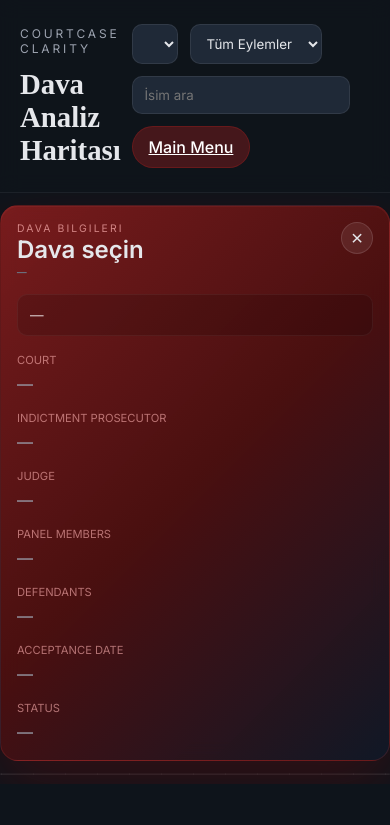
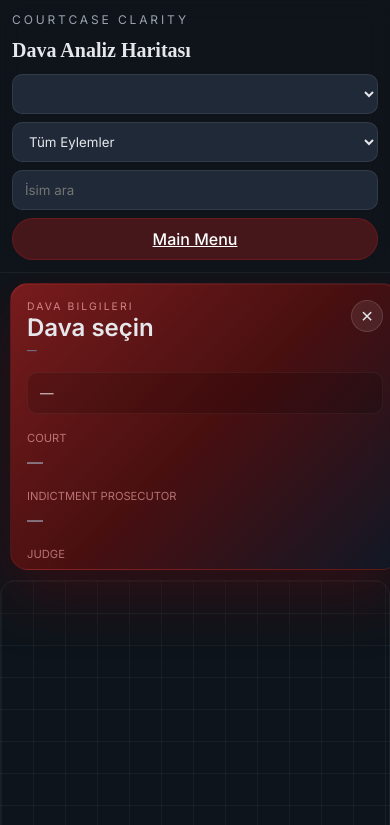
Before and after one commit to zaimogluabdullah51-blip/project5-admin-updatedzip5, a website: page public/en/map.html in a window 390 px wide. Drawn offline with nearby package versions, Linux system fonts and the light colour scheme; no server answers.

Commit message:
Improve mobile map layout and touch hover behavior

```diff
--- a/public/map.css
+++ b/public/map.css
@@ -53,7 +53,7 @@
 
 .canvas-wrap {
   position: relative;
-  height: calc(100vh - 96px);
+  height: calc(100vh - var(--map-topbar-offset));
   overflow: hidden;
 }
 
@@ -1040,15 +1040,50 @@
 }
 
 @media (max-width: 900px) {
+  .map-topbar {
+    flex-direction: column;
+    align-items: stretch;
+    gap: 12px;
+    padding: 12px;
+  }
+
+  .map-topbar h1 {
+    font-size: 1.25rem;
+  }
+
+  .map-controls {
+    display: grid;
+    grid-template-columns: repeat(2, minmax(0, 1fr));
+    gap: 8px;
+    width: 100%;
+  }
+
+  .map-controls > * {
+    min-width: 0;
+    width: 100%;
+  }
+
+  .map-controls .btn,
+  .map-controls select,
+  .map-controls input {
+    min-height: 40px;
+  }
+
+  .map-controls a.btn {
+    grid-column: 1 / -1;
+    text-align: center;
+  }
+
   .case-panel {
     position: static;
     width: 100%;
-    margin: 12px 0;
+    margin: 10px;
+    max-height: 34vh;
   }
 
   .canvas-wrap {
-    height: auto;
-    min-height: 70vh;
+    height: calc(100vh - var(--map-topbar-offset));
+    min-height: 60vh;
   }
 
   .map-timeline {
@@ -1061,17 +1096,18 @@
     position: static;
     left: auto;
     right: auto;
-    margin: 8px 10px 0;
+    margin: 8px 10px;
   }
 
   .detail-drawer {
     position: fixed;
-    top: auto;
-    bottom: 12px;
+    top: calc(var(--map-topbar-offset) + 8px);
+    bottom: 8px;
     left: 10px;
     right: 10px;
     width: auto;
-    max-height: 42vh;
+    max-height: none;
+    z-index: 22;
   }
 
   .map-timeline-flow {
@@ -1087,3 +1123,9 @@
     display: none;
   }
 }
+
+@media (max-width: 560px) {
+  .map-controls {
+    grid-template-columns: 1fr;
+  }
+}
```
Also changed, not shown: public/map.js (+30 -0 lines).
